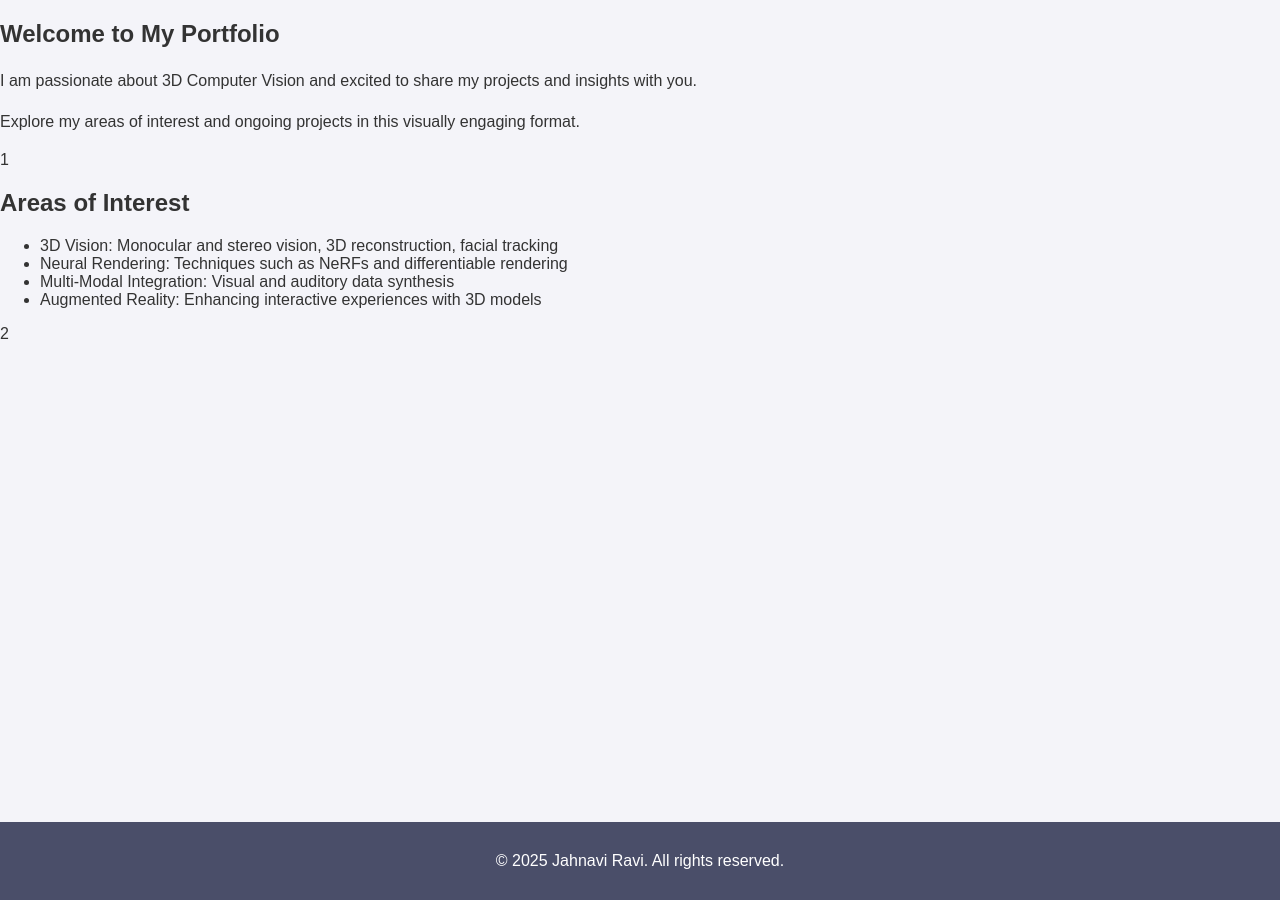
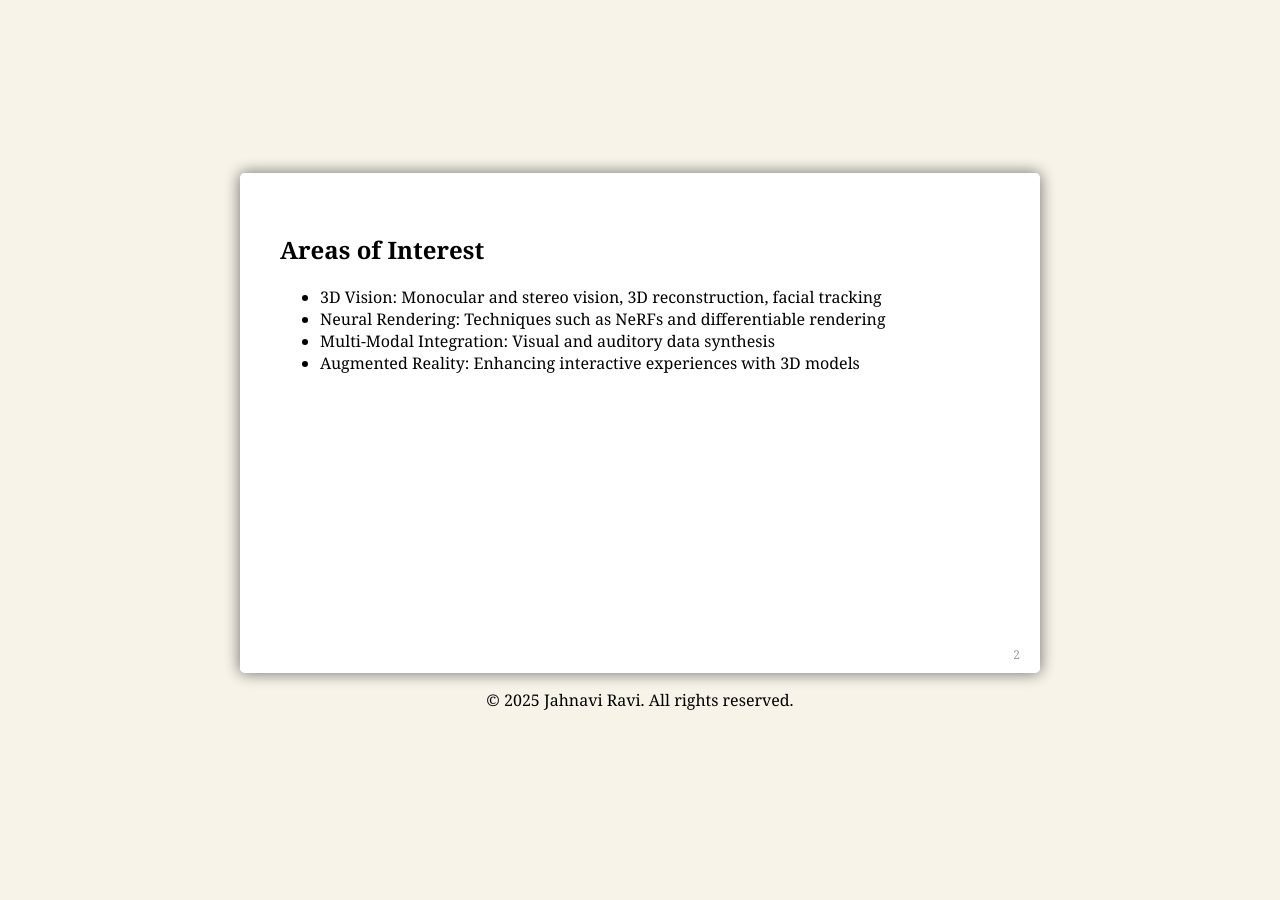
Before and after one commit to Jahnavi-Rav/Jahnavi-Rav.github.io, a Jekyll site: the page built from index.md, in a window 1280 px wide. Built offline with Jekyll 4.4.1, drawn with Linux system fonts in a browser that asks for light colours.

Commit message:
Update styles.css

```diff
--- a/assets/styles.css
+++ b/assets/styles.css
@@ -1,55 +1,58 @@
 body {
-    font-family: 'Arial', sans-serif;
+    font-family: 'Georgia', serif;
+    background-color: #f7f3e9;
+    display: flex;
+    flex-direction: column;
+    align-items: center;
+    justify-content: center;
+    height: 100vh;
     margin: 0;
-    padding: 0;
-    background-color: #f4f4f9;
-    color: #333;
+    overflow: hidden;
 }
 
-header {
-    background-color: #4a4e69;
-    color: #fff;
-    padding: 10px 0;
-    text-align: center;
+.book {
+    position: relative;
+    width: 800px;
+    height: 500px;
+    perspective: 1000px;
 }
 
-main {
-    padding: 20px;
-    max-width: 800px;
-    margin: 20px auto;
+.page {
+    position: absolute;
+    width: 100%;
+    height: 100%;
     background-color: #fff;
-    border-radius: 8px;
-    box-shadow: 0 2px 4px rgba(0, 0, 0, 0.1);
+    box-shadow: 0 0 15px rgba(0, 0, 0, 0.3);
+    border-radius: 5px;
+    transform-origin: left;
+    transform-style: preserve-3d;
+    transition: transform 1s;
+    backface-visibility: hidden;
 }
 
-footer {
-    text-align: center;
-    padding: 10px 0;
-    background-color: #4a4e69;
-    color: #fff;
-    position: fixed;
-    width: 100%;
-    bottom: 0;
+#page2 {
+    transform: rotateY(180deg);
 }
 
-h1 {
-    margin: 0;
+.content {
+    padding: 40px;
 }
 
-p {
-    line-height: 1.6;
+.page-number {
+    position: absolute;
+    bottom: 10px;
+    right: 20px;
+    font-size: 12px;
+    color: #999;
 }
 
-nav {
-    margin-top: 10px;
+button {
+    margin: 20px;
+    padding: 10px 20px;
+    font-size: 16px;
+    cursor: pointer;
 }
 
-nav a {
-    color: #fff;
-    text-decoration: none;
-    margin: 0 15px;
+button:hover {
+    background-color: #ddd;
 }
-
-nav a:hover {
-    text-decoration: underline;
-}
```
